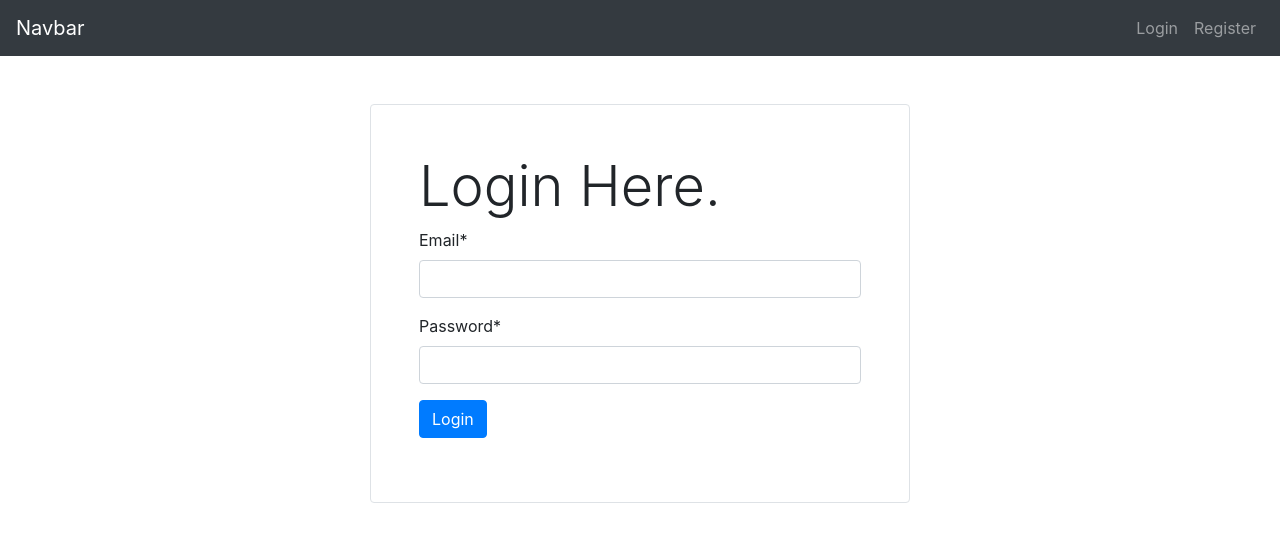
After one commit to sadakchap/complete-demo-ecommerce, a Django app: page /accounts/login/ in a window 1280 px wide. The commit adds this page. Shown: the top 542 px of the page. Run offline with Django 3.2, Linux system fonts and the light colour scheme; some libraries are stand-ins or nearby versions.

Commit message:
user login logout backend function views

```diff
--- /dev/null
+++ b/accounts/forms.py
@@ -0,0 +1,26 @@
+from django import forms
+from django.contrib.auth import authenticate
+# from .models import User, Profile
+from django.contrib.auth import get_user_model
+
+User = get_user_model()
+
+class UserLoginForm(forms.Form):
+    email   = forms.CharField()
+    password    = forms.CharField(widget=forms.PasswordInput)
+
+    def clean(self, *args, **kwargs):
+        email   = self.cleaned_data.get('email')
+        pswd    = self.cleaned_data.get('password')
+        if email and pswd:
+            user_qs = User.objects.filter(email=email)
+            if user_qs.exists():
+                user = user_qs[0]
+                if not user.check_password(pswd):
+                    raise forms.ValidationError('Incorrect Password')
+                if not user.is_active:
+                    raise forms.ValidationError('User NOT active, Contact Us for more Information!')
+            user = authenticate(username=email, password=pswd)
+            if not user:
+                raise forms.ValidationError('Email is not registered Yet!')
+            return super(UserLoginForm, self).clean(*args, **kwargs)
--- /dev/null
+++ b/accounts/templates/accounts/login.html
@@ -0,0 +1,23 @@
+{% extends "base.html" %}
+{% load static %}
+{% load crispy_forms_tags %}
+{% block page_title %}Login - Maa Shop{% endblock %}
+{% block content %}
+    <div class="container">
+        <div class="row justify-content-center">
+            <div class="col-lg-6">
+                <div class="form-box border p-5 mt-5 rounded">
+                    <h4 class="display-4">Login Here.</h4>
+                    <form method="post">
+                        {% csrf_token %}
+                        {{ form|crispy }}
+                        <input type="hidden" name="next">
+                        <div class="form-group">
+                            <button type="submit" class="btn btn-primary">Login</button>
+                        </div>
+                    </form>
+                </div>
+            </div>
+        </div>
+    </div>
+{% endblock %}
--- a/accounts/urls.py
+++ b/accounts/urls.py
@@ -1,5 +1,7 @@
 from django.urls import path
+from . import views
 
 urlpatterns = [
-
+    path('login/', views.login_view, name='login'),
+    path('logout/', views.logout_view, name='logout'),
 ]
--- a/accounts/views.py
+++ b/accounts/views.py
@@ -1,5 +1,32 @@
-from django.shortcuts import render
+from django.shortcuts import render, redirect
+from django.contrib.auth.views import login_required
+from django.contrib.auth import login, logout, authenticate
+from .forms import UserLoginForm
+
 
 # Create your views here.
 def home_view(request):
     return render(request, "home.html", context={})
+
+def login_view(request):
+    _next = request.GET.get('next')
+    if request.method == 'POST':
+        form = UserLoginForm(request.POST)
+        if form.is_valid():
+            email = form.cleaned_data.get('email')
+            pswd  = form.cleaned_data.get('password')
+            user = authenticate(username=email, password=pswd)
+            if user:
+                login(request, user)
+                if _next:
+                    return redirect(_next)
+                return redirect('/')
+    else:
+        form = UserLoginForm()
+    return render(request, "accounts/login.html", {'form': form})
+
+
+@login_required
+def logout_view(request):
+    logout(request)
+    return redirect('login')
--- a/templates/base.html
+++ b/templates/base.html
@@ -10,7 +10,7 @@
     <link rel="stylesheet" href="https://stackpath.bootstrapcdn.com/bootstrap/4.4.1/css/bootstrap.min.css"
         integrity="sha384-Vkoo8x4CGsO3+Hhxv8T/Q5PaXtkKtu6ug5TOeNV6gBiFeWPGFN9MuhOf23Q9Ifjh" crossorigin="anonymous">
 
-    <title>Hello, world!</title>
+    <title>{% block page_title %}{% endblock %}</title>
 </head>
 
 <body>
```
Also changed, not shown: accounts/models.py (+21 -0 lines).
